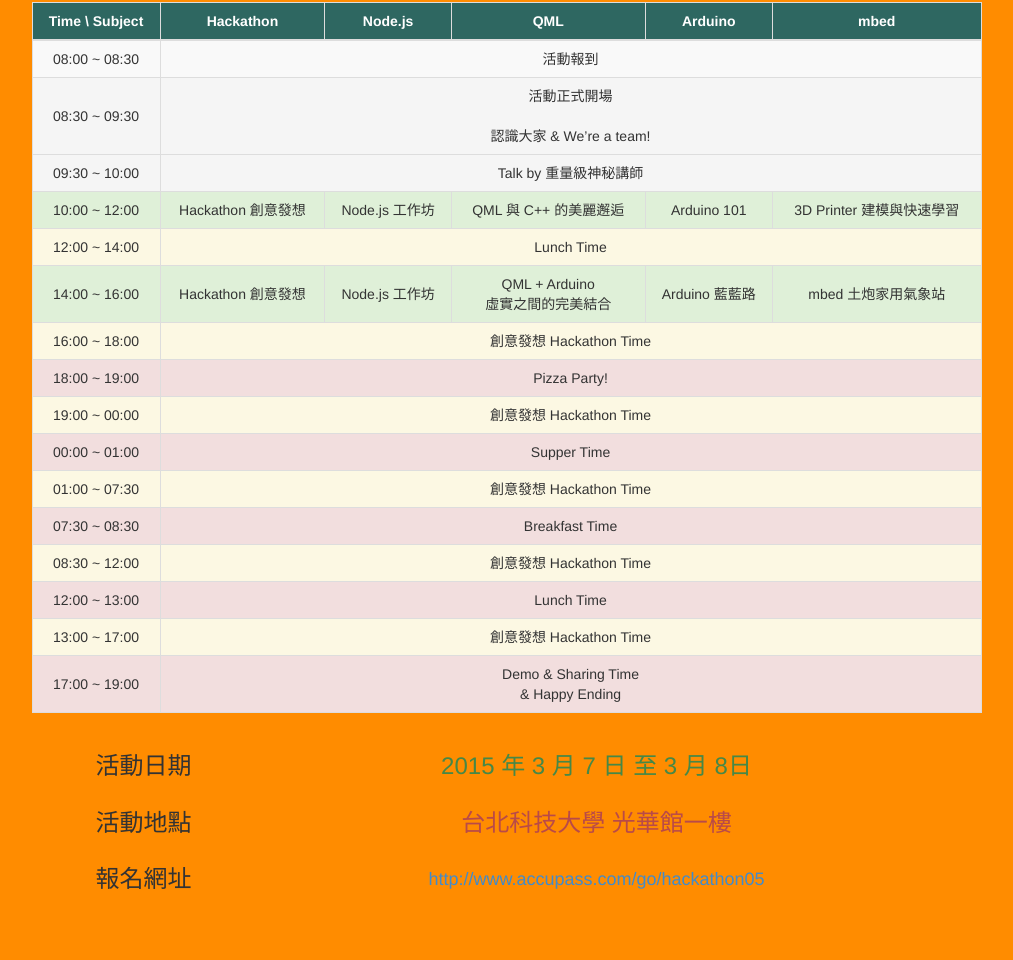
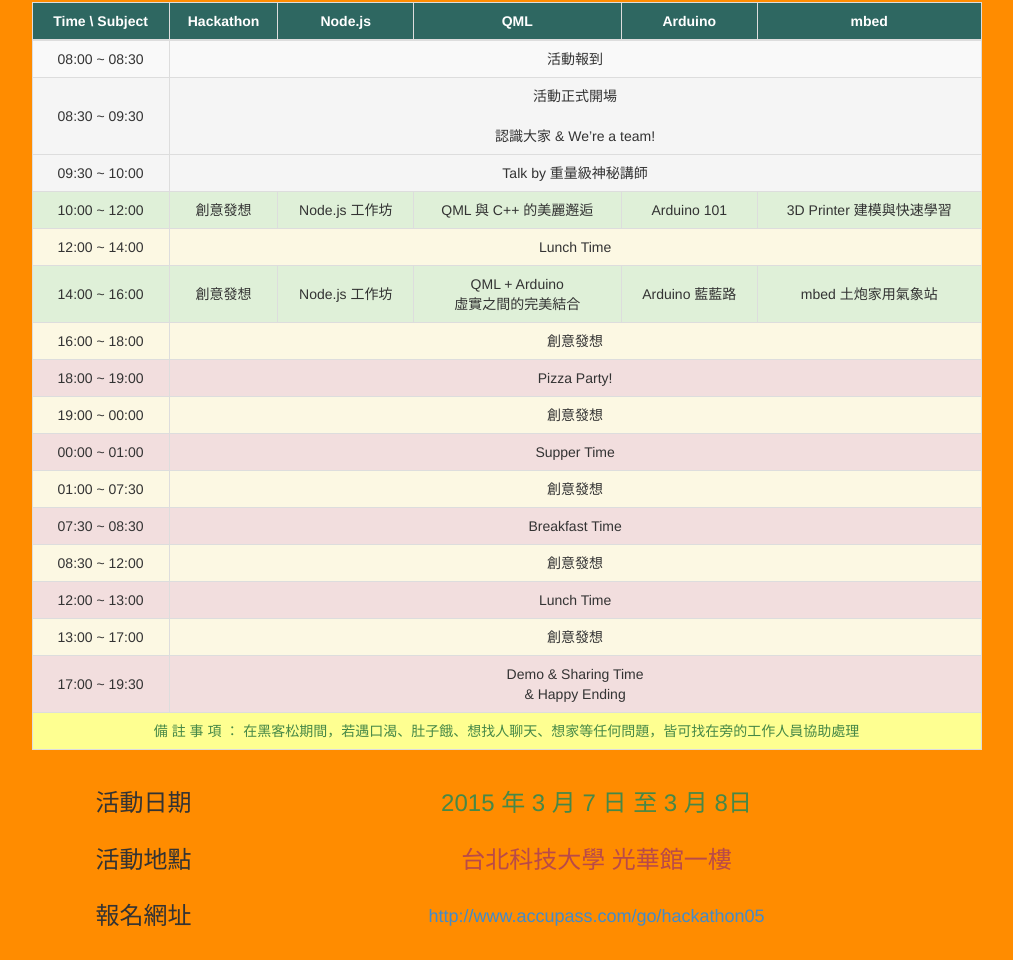
Before and after one commit to Rukeith/HackathonTaiwan-Schedule, a plain HTML site: page index.html in a window 1280 px wide. Shown: the part 234-1194 px from the top of the page, without its empty margins (136-1149 px from the left). Before the commit the page ends 1157 px from the top, so only its background shows below. Drawn offline with Linux system fonts and the light colour scheme.

Commit message:
update data

```diff
--- a/index.html
+++ b/index.html
@@ -93,7 +93,7 @@
 							10:00 ~ 12:00
 						</td>
 						<td>
-							Hackathon 創意發想
+							創意發想
 						</td>
 						<td>
 							Node.js 工作坊
@@ -121,7 +121,7 @@
 							14:00 ~ 16:00
 						</td>
 						<td style="vertical-align:middle;">
-							Hackathon 創意發想
+							創意發想
 						</td>
 						<td style="vertical-align:middle;">
 							Node.js 工作坊
@@ -142,7 +142,7 @@
 							16:00 ~ 18:00
 						</td>
 						<td colspan="5">
-							創意發想 Hackathon Time
+							創意發想
 						</td>
 					</tr>
 					<tr class="danger">
@@ -158,7 +158,7 @@
 							19:00 ~ 00:00
 						</td>
 						<td colspan="5">
-							創意發想 Hackathon Time
+							創意發想
 						</td>
 					</tr>
 					<tr class="danger">
@@ -174,7 +174,7 @@
 							01:00 ~ 07:30
 						</td>
 						<td colspan="5">
-							創意發想 Hackathon Time
+							創意發想
 						</td>
 					</tr>
 					<tr class="danger">
@@ -190,7 +190,7 @@
 							08:30 ~ 12:00
 						</td>
 						<td colspan="5">
-							創意發想 Hackathon Time
+							創意發想
 						</td>
 					</tr>
 					<tr class="danger">
@@ -206,16 +206,22 @@
 							13:00 ~ 17:00
 						</td>
 						<td colspan="5">
-							創意發想 Hackathon Time
+							創意發想
 						</td>
 					</tr>
 					<tr class="danger">
 						<td style="vertical-align:middle;">
-							17:00 ~ 19:00
+							17:00 ~ 19:30
 						</td>
 						<td colspan="5">
 							Demo & Sharing Time <br/>
 							& Happy Ending
+						</td>
+					</tr>
+					<tr>
+						<td class="text-success" colspan="6" style="background-color: #FEFF91; height:'30px'; ">
+							備 註 事 項 ：
+								在黑客松期間，若遇口渴、肚子餓、想找人聊天、想家等任何問題，皆可找在旁的工作人員協助處理
 						</td>
 					</tr>
 				</tbody>
```
